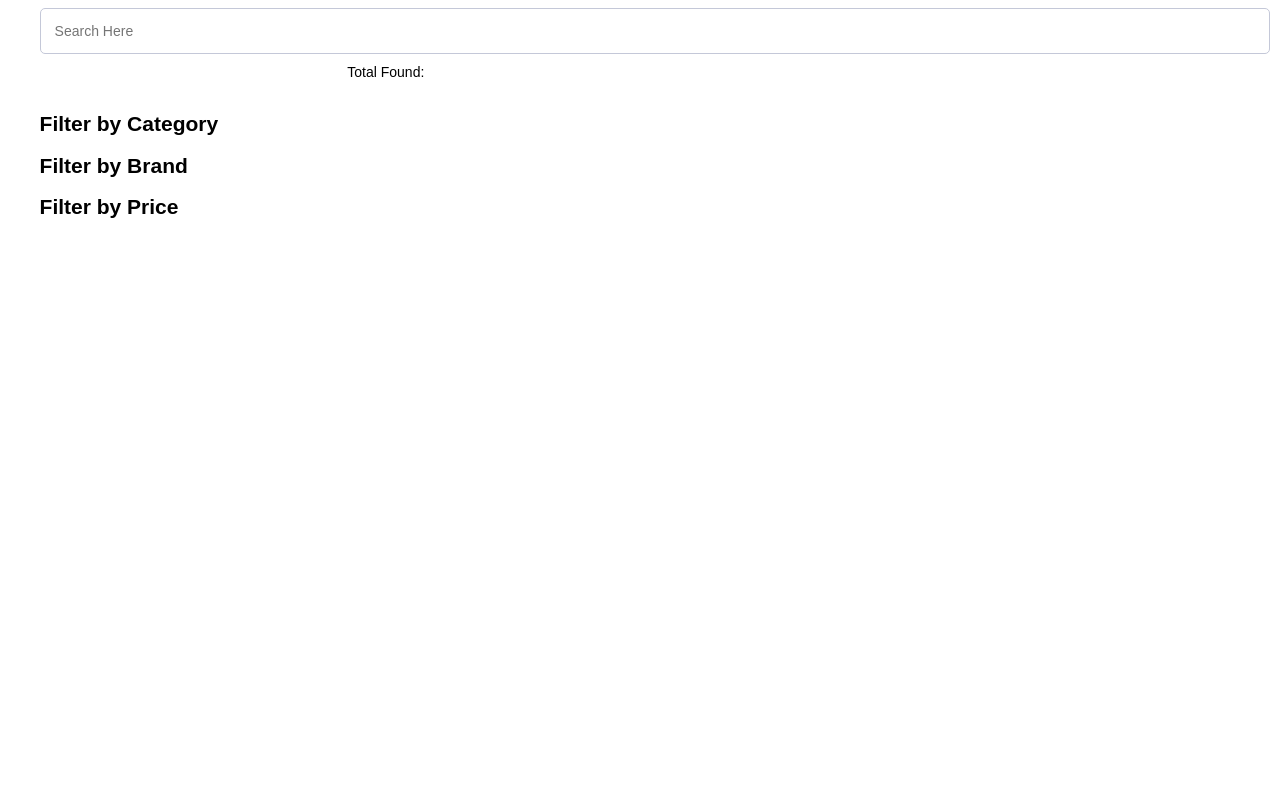
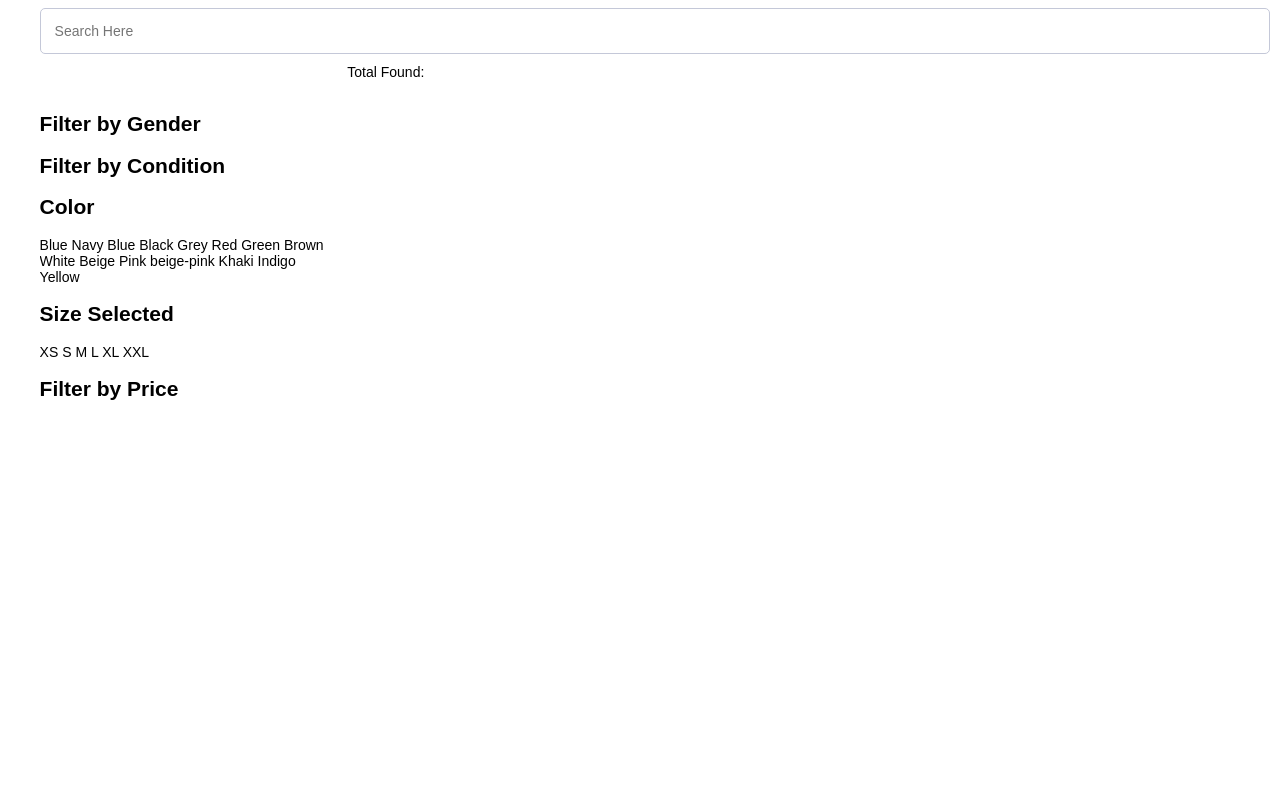
Before and after one commit to doofinder/webcomponents-samples, a website: page pagination/index.html in a window 1280 px wide. Shown: the top 800 px of the page. Drawn offline with Linux system fonts and the light colour scheme.

Commit message:
Hailem/use new demo feed (#19)
* chore: update search_engine demo in sample code

* feat: add links with new tab open functionality

* fix: simple fix

* fix: simple fix

* chore: simplify image_capture sample code

* refactor: simplify df-input

* fix: simple fix

* chore: updated sample code

```diff
--- a/pagination/index.html
+++ b/pagination/index.html
@@ -12,7 +12,7 @@
 
     // Do an initial query with "silla" term. This code is optional.
     let context = Context.getContext("7a6100c782c09126479e9270ecc619b3", "EU1");
-    context.query.text = "camisa";
+    context.query.text = "shirt";
     context.search();
   </script>
 </head>
@@ -29,10 +29,36 @@
       Total Found: <df-info key="total_found"></df-info>
     </div>
     <div class="df-aside">
-      <h2>Filter by Category</h2>
-      <df-terms-filter field="categories"></df-terms-filter>
-      <h2>Filter by Brand</h2>
-      <df-terms-filter field="brand"></df-terms-filter>
+      <h2>Filter by Gender</h2>
+      <df-terms-filter field="gender"></df-terms-filter>
+      <h2>Filter by Condition</h2>
+      <df-terms-filter field="condition"></df-terms-filter>
+      <h2>Color</h2>
+      <df-tags-filter field="color">
+        <df-tag type="color" color="#1e3be3">Blue</df-tag>
+        <df-tag type="color" color="#000080">Navy Blue</df-tag>
+        <df-tag type="color" color="#000">Black</df-tag>
+        <df-tag type="color" color="#808080">Grey</df-tag>
+        <df-tag type="color" color="#ff0000">Red</df-tag>
+        <df-tag type="color" color="#008000">Green</df-tag>
+        <df-tag type="color" color="#a52a2a">Brown</df-tag>
+        <df-tag type="color" color="#fff">White</df-tag>
+        <df-tag type="color" color="#f5f5dc">Beige</df-tag>
+        <df-tag type="color" color="#ffc0cb">Pink</df-tag>
+        <df-tag type="color" color="#ffe6ea">beige-pink</df-tag>
+        <df-tag type="color" color="#f0e68c">Khaki</df-tag>
+        <df-tag type="color" color="#4b0082">Indigo</df-tag>
+        <df-tag type="color" color="#ffff00">Yellow</df-tag>
+      </df-tags-filter>
+      <h2>Size Selected</h2>
+      <df-tags-filter field="size" order="asc">
+        <df-tag>XS</df-tag>
+        <df-tag>S</df-tag>
+        <df-tag>M</df-tag>
+        <df-tag>L</df-tag>
+        <df-tag>XL</df-tag>
+        <df-tag>XXL</df-tag>
+      </df-tags-filter>
       <h2>Filter by Price</h2>
       <df-range-filter field="best_price" currency="EUR"></df-range-filter>
     </div>
--- a/search-suggestions/styles.css
+++ b/search-suggestions/styles.css
@@ -75,6 +75,7 @@ df-layer {
 }
 
 .df-content df-suggestions {
+  display:inline;
   flex: 0 0 auto;
 }
 
```
Also changed, not shown: basic-config/index.html (+20 -5 lines), change_card_template/index.html (+31 -5 lines), df_input_widget/index.html (+1 -2 lines), search-suggestions/index.html (+32 -6 lines), select-result-layout/index.html (+22 -5 lines), tags_filter/index.html (+7 -3 lines).
